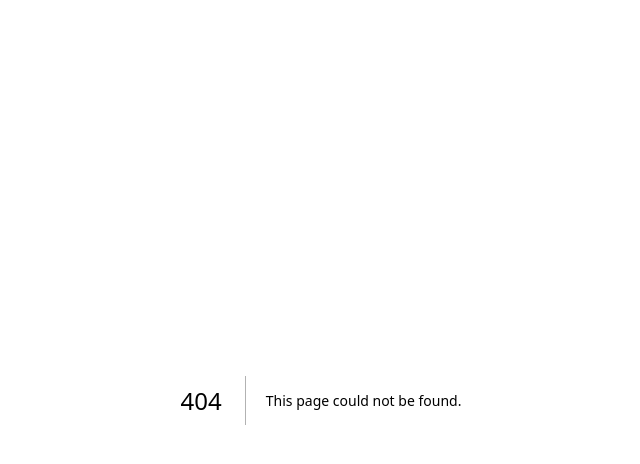
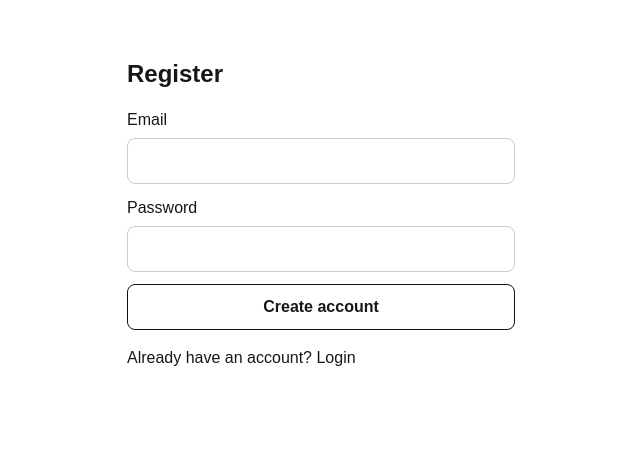
Before and after one commit to murc134/Everlast-AI-Recruiting-Challenge, a Next.js app in the folder everlast-rag/: page /register in a window 1280 px wide. Before the commit this address had no page. Shown: the top 464 px of the page, without its empty margins (319-959 px from the left). Built offline with nearby package versions, Linux system fonts and the light colour scheme.

Commit message:
Connect Database correctly and implement registration and login
TODO: We are currently using inline CSS, which is unprofessional and ugly!

```diff
--- /dev/null
+++ b/everlast-rag/app/app/page.tsx
@@ -0,0 +1,32 @@
+import Link from "next/link";
+import { redirect } from "next/navigation";
+import { createClient } from "@/lib/supabase/server";
+
+export default async function AppHome() {
+  const supabase = await createClient();
+  const {
+    data: { user },
+  } = await supabase.auth.getUser();
+
+  if (!user) {
+    redirect("/login");
+  }
+
+  return (
+    <main style={{ maxWidth: 720, margin: "40px auto", padding: 16 }}>
+      <h1 style={{ fontSize: 24, fontWeight: 700 }}>App</h1>
+
+      <p style={{ marginTop: 12 }}>
+        Logged in as: <b>{user.email}</b>
+      </p>
+
+      <div style={{ marginTop: 16, display: "flex", gap: 12 }}>
+        <Link href="/settings">Settings</Link>
+        <a href="/logout">Logout</a>
+        <a href="/api/ping" target="_blank" rel="noreferrer">
+          Ping API
+        </a>
+      </div>
+    </main>
+  );
+}
--- /dev/null
+++ b/everlast-rag/app/auth/actions.ts
@@ -0,0 +1,63 @@
+"use server";
+
+import { redirect } from "next/navigation";
+import { createClient } from "@/lib/supabase/server";
+
+function getSiteUrl() {
+  const siteUrl = process.env.NEXT_PUBLIC_SITE_URL;
+  if (!siteUrl) {
+    throw new Error(
+      "Missing env var NEXT_PUBLIC_SITE_URL. Set it to http://localhost:3000 locally and your Vercel URL in production."
+    );
+  }
+  return siteUrl.replace(/\/+$/, "");
+}
+
+export async function signUp(formData: FormData) {
+  const email = String(formData.get("email") || "").trim();
+  const password = String(formData.get("password") || "");
+
+  if (!email || !password) {
+    redirect("/register?error=missing_fields");
+  }
+
+  const supabase = await createClient();
+
+  const { error } = await supabase.auth.signUp({
+    email,
+    password,
+    options: {
+      // Confirm Email ist bei dir aus. Trotzdem sauberer Callback-Pfad.
+      emailRedirectTo: `${getSiteUrl()}/auth/callback`,
+    },
+  });
+
+  if (error) {
+    redirect(`/register?error=${encodeURIComponent(error.message)}`);
+  }
+
+  // Bei Confirm aus: Session ist direkt da -> ab in die App
+  redirect("/app");
+}
+
+export async function signIn(formData: FormData) {
+  const email = String(formData.get("email") || "").trim();
+  const password = String(formData.get("password") || "");
+
+  if (!email || !password) {
+    redirect("/login?error=missing_fields");
+  }
+
+  const supabase = await createClient();
+
+  const { error } = await supabase.auth.signInWithPassword({
+    email,
+    password,
+  });
+
+  if (error) {
+    redirect(`/login?error=${encodeURIComponent(error.message)}`);
+  }
+
+  redirect("/app");
+}
--- /dev/null
+++ b/everlast-rag/app/auth/callback/route.ts
@@ -0,0 +1,14 @@
+import { NextResponse } from "next/server";
+import { createClient } from "@/lib/supabase/server";
+
+export async function GET(request: Request) {
+  const { searchParams, origin } = new URL(request.url);
+  const code = searchParams.get("code");
+
+  if (code) {
+    const supabase = await createClient();
+    await supabase.auth.exchangeCodeForSession(code);
+  }
+
+  return NextResponse.redirect(`${origin}/app`);
+}
--- /dev/null
+++ b/everlast-rag/app/login/page.tsx
@@ -0,0 +1,63 @@
+import { signIn } from "@/app/auth/actions";
+import Link from "next/link";
+
+export default async function LoginPage({
+  searchParams,
+}: {
+  searchParams: Promise<{ error?: string }>;
+}) {
+  const sp = await searchParams;
+  const error = sp.error ? decodeURIComponent(sp.error) : null;
+
+  return (
+    <main style={{ maxWidth: 420, margin: "40px auto", padding: 16 }}>
+      <h1 style={{ fontSize: 24, fontWeight: 700 }}>Login</h1>
+
+      {error && (
+        <p style={{ marginTop: 12, color: "crimson" }}>
+          Error: {error}
+        </p>
+      )}
+
+      <form action={signIn} style={{ marginTop: 16, display: "grid", gap: 12 }}>
+        <label style={{ display: "grid", gap: 6 }}>
+          <span>Email</span>
+          <input
+            name="email"
+            type="email"
+            required
+            autoComplete="email"
+            style={{ padding: 10, border: "1px solid #ccc", borderRadius: 8 }}
+          />
+        </label>
+
+        <label style={{ display: "grid", gap: 6 }}>
+          <span>Password</span>
+          <input
+            name="password"
+            type="password"
+            required
+            autoComplete="current-password"
+            style={{ padding: 10, border: "1px solid #ccc", borderRadius: 8 }}
+          />
+        </label>
+
+        <button
+          type="submit"
+          style={{
+            padding: 10,
+            borderRadius: 8,
+            border: "1px solid #111",
+            fontWeight: 600,
+          }}
+        >
+          Login
+        </button>
+      </form>
+
+      <p style={{ marginTop: 16 }}>
+        No account yet? <Link href="/register">Register</Link>
+      </p>
+    </main>
+  );
+}
--- /dev/null
+++ b/everlast-rag/app/logout/route.ts
@@ -0,0 +1,10 @@
+import { NextResponse } from "next/server";
+import { createClient } from "@/lib/supabase/server";
+
+export async function GET(request: Request) {
+  const supabase = await createClient();
+  await supabase.auth.signOut();
+
+  const { origin } = new URL(request.url);
+  return NextResponse.redirect(`${origin}/login`);
+}
--- /dev/null
+++ b/everlast-rag/app/register/page.tsx
@@ -0,0 +1,63 @@
+import { signUp } from "@/app/auth/actions";
+import Link from "next/link";
+
+export default async function RegisterPage({
+  searchParams,
+}: {
+  searchParams: Promise<{ error?: string }>;
+}) {
+  const sp = await searchParams;
+  const error = sp.error ? decodeURIComponent(sp.error) : null;
+
+  return (
+    <main style={{ maxWidth: 420, margin: "40px auto", padding: 16 }}>
+      <h1 style={{ fontSize: 24, fontWeight: 700 }}>Register</h1>
+
+      {error && (
+        <p style={{ marginTop: 12, color: "crimson" }}>
+          Error: {error}
+        </p>
+      )}
+
+      <form action={signUp} style={{ marginTop: 16, display: "grid", gap: 12 }}>
+        <label style={{ display: "grid", gap: 6 }}>
+          <span>Email</span>
+          <input
+            name="email"
+            type="email"
+            required
+            autoComplete="email"
+            style={{ padding: 10, border: "1px solid #ccc", borderRadius: 8 }}
+          />
+        </label>
+
+        <label style={{ display: "grid", gap: 6 }}>
+          <span>Password</span>
+          <input
+            name="password"
+            type="password"
+            required
+            autoComplete="new-password"
+            style={{ padding: 10, border: "1px solid #ccc", borderRadius: 8 }}
+          />
+        </label>
+
+        <button
+          type="submit"
+          style={{
+            padding: 10,
+            borderRadius: 8,
+            border: "1px solid #111",
+            fontWeight: 600,
+          }}
+        >
+          Create account
+        </button>
+      </form>
+
+      <p style={{ marginTop: 16 }}>
+        Already have an account? <Link href="/login">Login</Link>
+      </p>
+    </main>
+  );
+}
--- /dev/null
+++ b/everlast-rag/app/settings/page.tsx
@@ -0,0 +1,102 @@
+import { redirect } from "next/navigation";
+import { createClient } from "@/lib/supabase/server";
+
+export default async function SettingsPage() {
+  const supabase = await createClient();
+  const {
+    data: { user },
+  } = await supabase.auth.getUser();
+
+  if (!user) redirect("/login");
+
+  const { data: profile } = await supabase
+    .from("profiles")
+    .select("firstname, lastname, openai_api_key")
+    .eq("id", user.id)
+    .maybeSingle();
+
+  async function save(formData: FormData) {
+    "use server";
+
+    const supabaseServer = await createClient();
+    const {
+      data: { user: u },
+    } = await supabaseServer.auth.getUser();
+
+    if (!u) redirect("/login");
+
+    const firstname = String(formData.get("firstname") || "").trim() || null;
+    const lastname = String(formData.get("lastname") || "").trim() || null;
+    const openai_api_key = String(formData.get("openai_api_key") || "").trim() || null;
+
+    // Trigger hat die Row angelegt. Falls nicht: upsert als Fallback.
+    const { error } = await supabaseServer.from("profiles").upsert(
+      {
+        id: u.id,
+        firstname,
+        lastname,
+        openai_api_key,
+      },
+      { onConflict: "id" }
+    );
+
+    if (error) {
+      redirect(`/settings?error=${encodeURIComponent(error.message)}`);
+    }
+
+    redirect("/app");
+  }
+
+  return (
+    <main style={{ maxWidth: 720, margin: "40px auto", padding: 16 }}>
+      <h1 style={{ fontSize: 24, fontWeight: 700 }}>Settings</h1>
+
+      <form action={save} style={{ marginTop: 16, display: "grid", gap: 12 }}>
+        <label style={{ display: "grid", gap: 6 }}>
+          <span>First name</span>
+          <input
+            name="firstname"
+            defaultValue={profile?.firstname ?? ""}
+            style={{ padding: 10, border: "1px solid #ccc", borderRadius: 8 }}
+          />
+        </label>
+
+        <label style={{ display: "grid", gap: 6 }}>
+          <span>Last name</span>
+          <input
+            name="lastname"
+            defaultValue={profile?.lastname ?? ""}
+            style={{ padding: 10, border: "1px solid #ccc", borderRadius: 8 }}
+          />
+        </label>
+
+        <label style={{ display: "grid", gap: 6 }}>
+          <span>OpenAI API key (Challenge only)</span>
+          <input
+            name="openai_api_key"
+            type="password"
+            defaultValue={profile?.openai_api_key ?? ""}
+            placeholder="sk-..."
+            style={{ padding: 10, border: "1px solid #ccc", borderRadius: 8 }}
+          />
+        </label>
+
+        <button
+          type="submit"
+          style={{
+            padding: 10,
+            borderRadius: 8,
+            border: "1px solid #111",
+            fontWeight: 600,
+          }}
+        >
+          Save
+        </button>
+      </form>
+
+      <p style={{ marginTop: 16 }}>
+        <a href="/app">Back</a>
+      </p>
+    </main>
+  );
+}
```
Also changed, not shown: 2 other files (tests, documents, lock files or other folders).
